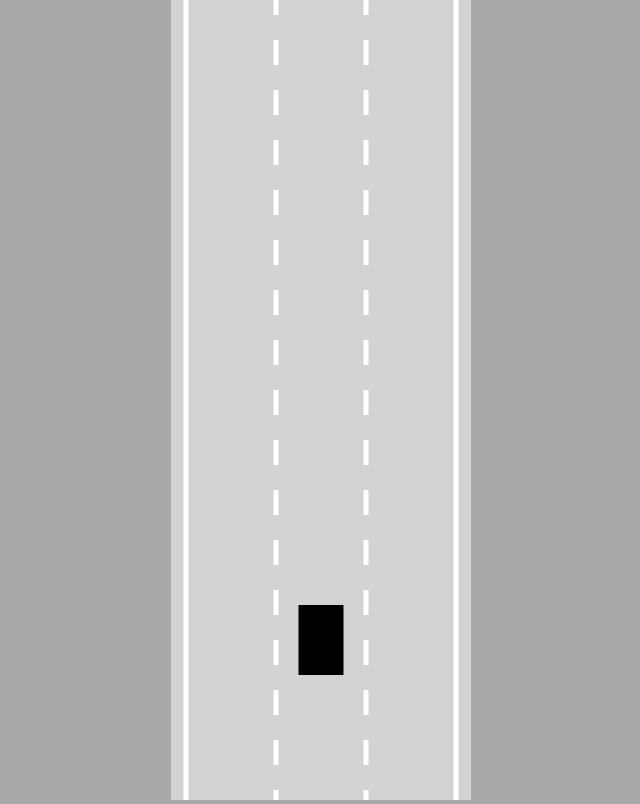
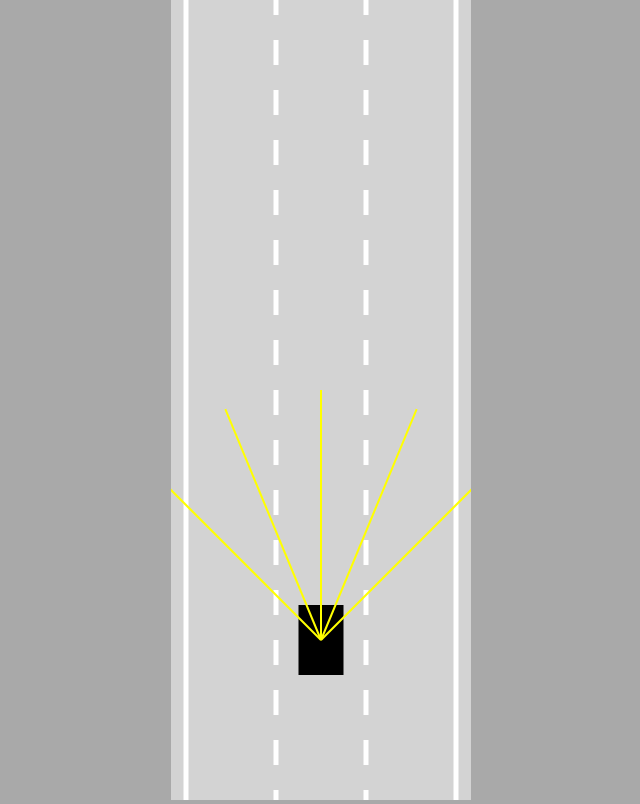
Before and after one commit to tushaaaaar/Self-Driving-Car-Simulation-Using-JavaScript, a plain HTML site: page index.html in a window 1280 px wide. Shown: the whole page, without its empty margins (319-959 px from the left). Drawn offline with Linux system fonts and the light colour scheme.

Commit message:
Add sensor line and fixed a bug

```diff
--- a/car.js
+++ b/car.js
@@ -7,15 +7,17 @@ class Car{
 
         this.speed=0;
         this.acceleration=0.2;
-        this.maxSpeed=3;
+        this.maxSpeed=2.4;
         this.friction=0.05;
         this.angle=0;
 
+        this.sensor=new Sensor(this);
         this.controls=new Controls();
     }
 
     update(){
         this.#move();
+        this.sensor.update();
     }
 
     #move(){
@@ -43,10 +45,10 @@ class Car{
         if(this.speed!=0){
             const flip=this.speed>0?1:-1;
             if(this.controls.left){
-                this.angle+=0.03*flip;
+                this.angle+=0.02*flip;
             }
             if(this.controls.right){
-                this.angle-=0.03*flip;
+                this.angle-=0.02*flip;
             }
         }
 
@@ -68,5 +70,7 @@ class Car{
         ctx.fill();
 
         ctx.restore();
+
+        this.sensor.draw(ctx);
     }
 }
--- a/index.html
+++ b/index.html
@@ -6,6 +6,7 @@
 </head>
 <body>
     <canvas id="myCanvas"></canvas>
+    <script src="sensor.js"></script>
     <script src="utils.js"></script>
     <script src="road.js"></script>
     <script src="controls.js"></script>
--- /dev/null
+++ b/sensor.js
@@ -0,0 +1,52 @@
+class Sensor{
+    constructor(car){
+        this.car=car;
+        this.rayCount=5;
+        this.rayLength=250;
+        this.raySpread=Math.PI/2;
+
+        this.rays=[];
+    }
+
+    update(){
+        this.rays=[];
+        for(let i=0;i<this.rayCount;i++){
+            const rayAngle=lerp(
+                this.raySpread/2,
+                -this.raySpread/2,
+                this.rayCount==1?0.5:i/(this.rayCount-1)
+            )+this.car.angle;
+
+            const start={
+                x:this.car.x,
+                y:this.car.y
+            };
+            const end={
+                x:this.car.x-
+                    Math.sin(rayAngle)*this.rayLength,
+                y:this.car.y-
+                    Math.cos(rayAngle)*this.rayLength
+            };
+            this.rays.push([start,end]);
+        }
+    }
+    draw(ctx){
+        for(let i=0;i<this.rayCount;i++){
+            if (this.rays[i]){          // Bug here
+                ctx.beginPath();
+                ctx.lineWidth=2;
+                ctx.strokeStyle="yellow";
+                ctx.moveTo(
+                    this.rays[i][0].x,
+                    this.rays[i][0].y
+                );
+                ctx.lineTo(
+                    this.rays[i][1].x,
+                    this.rays[i][1].y
+                );
+                ctx.stroke();
+            }
+        }
+    }
+
+}
```
